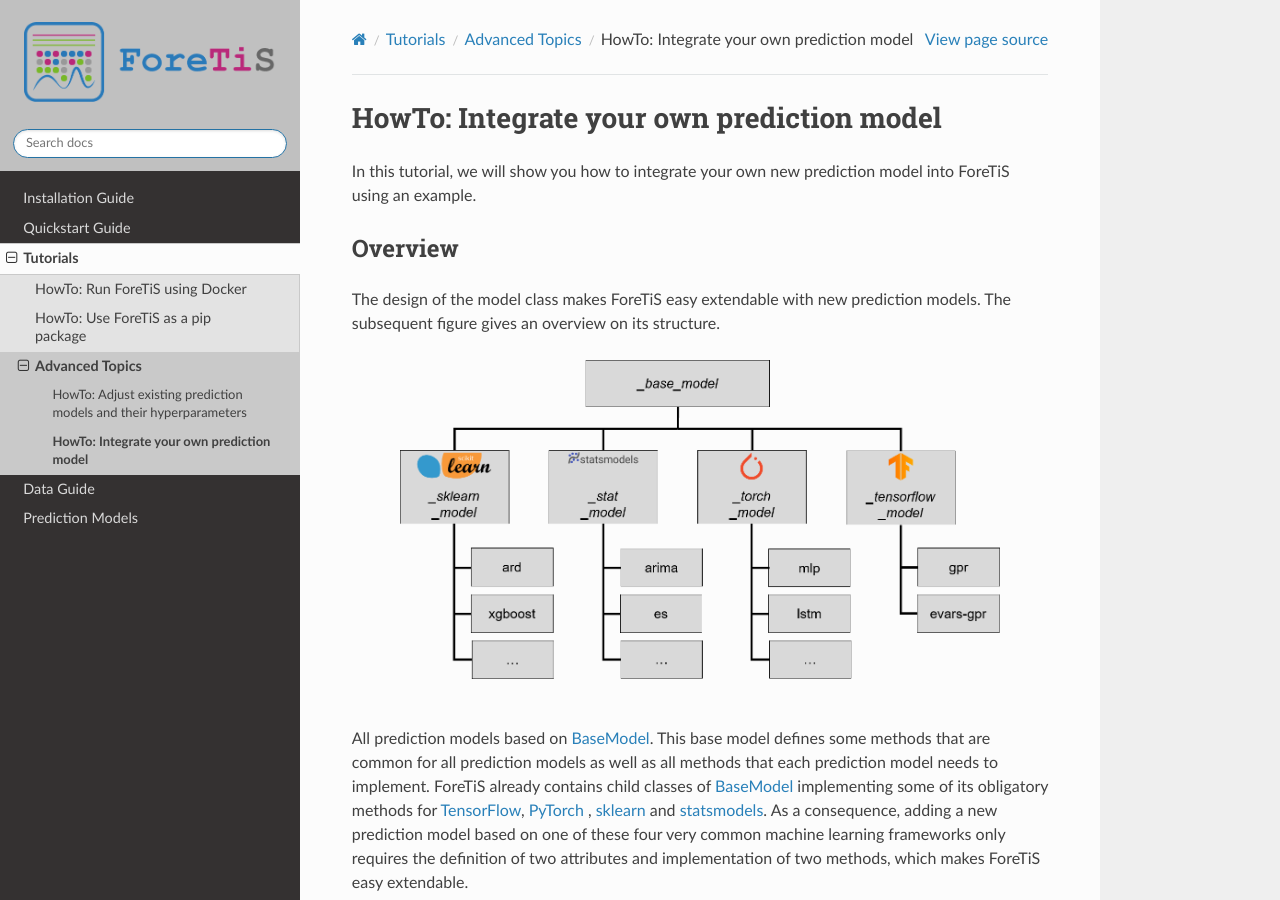
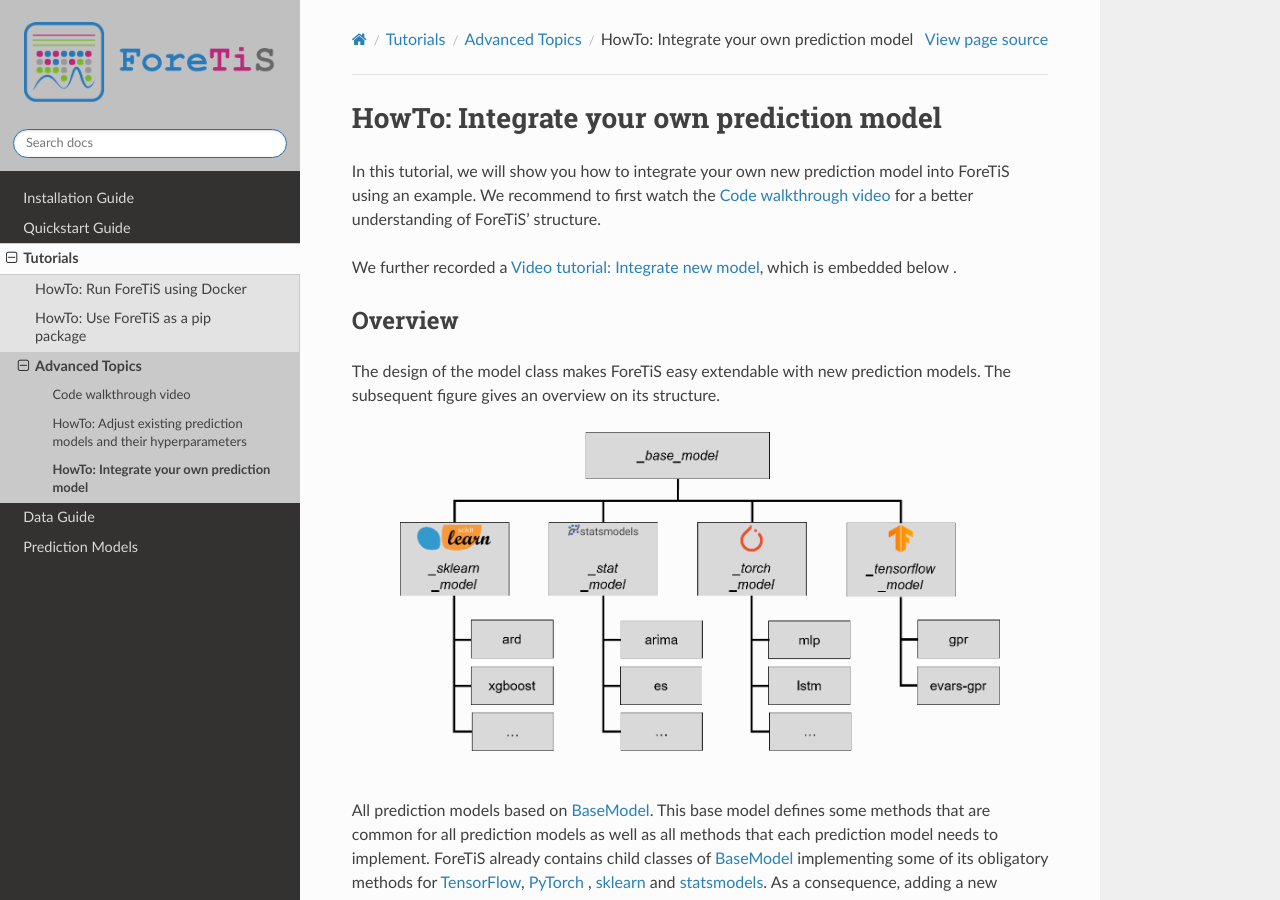
Before and after one commit to grimmlab/ForeTiS, a Sphinx documentation site: the page built from docs/source/tutorials/tut_adv_add_new.rst, in a window 1280 px wide and 900 px high. Built offline with Sphinx 7.4.7 and the Read the Docs theme 2.0.0, drawn with Linux system fonts in a browser that asks for light colours; pages that are not in the unit, such as notebooks, are missing from menus; some of the changed text lies outside the part shown.

Commit message:
updating docs

```diff
--- a/docs/source/tutorials/tut_adv_add_new.rst
+++ b/docs/source/tutorials/tut_adv_add_new.rst
@@ -1,6 +1,9 @@
 HowTo: Integrate your own prediction model
 ==================================================
 In this tutorial, we will show you how to integrate your own new prediction model into ForeTiS using an example.
+We recommend to first watch the :ref:`Code walkthrough video` for a better understanding of ForeTiS' structure.
+
+We further recorded a :ref:`Video tutorial: Integrate new model`, which is embedded below .
 
 Overview
 """"""""""""""
@@ -187,3 +190,10 @@
 This example gives an overview on how to integrate your own prediction model.
 Feel free to get guidance from existing prediction models as well.
 We are always happy to welcome new contributors and appreciate if you help improving ForeTiS by providing your code.
+
+Video tutorial: Integrate new model
+""""""""""""""""""""""""""""""""""""
+.. youtube:: K9ZTd6rf-4M
+    :width: 640
+    :height: 360
+    :aspect: 16:9
--- a/docs/source/tutorials/tut_adv_adjustexisting.rst
+++ b/docs/source/tutorials/tut_adv_adjustexisting.rst
@@ -14,8 +14,8 @@
 
 If you want to create your own model, see :ref:`HowTo: Integrate your own prediction model`.
 
-We already integrated several predictions models, e.g.
-`RidgeRegression <https://github.com/grimmlab/ForeTiS/blob/main/ForeTiS/model/ridge.py>`_
+We already integrated several predictions models (see :ref:`Prediction Models`)
+, e.g. `RidgeRegression <https://github.com/grimmlab/ForeTiS/blob/main/ForeTiS/model/ridge.py>`_
 and `Mlp <https://github.com/grimmlab/ForeTiS/blob/main/ForeTiS/model/mlp.py>`_, which we will use
 for demonstration purposes in this HowTo.
 
--- a/docs/source/tutorials/tut_run_docker.rst
+++ b/docs/source/tutorials/tut_run_docker.rst
@@ -1,6 +1,7 @@
 HowTo: Run ForeTiS using Docker
 ======================================
 We assume that you succesfully did all steps described in :ref:`Docker workflow`: to setup ForeTiS using Docker.
+Besides this written tutorial, we recorded a :ref:`Video tutorial: ForeTiS case studies`, where we run ForeTiS using Docker.
 
 Workflow
 """""""""""
```
Also changed, not shown: docs/source/install_docker.rst (+7 -0 lines), docs/source/tutorials/tut_adv_codewalkthrough.rst (added, +8 -0 lines), 1 other file.
